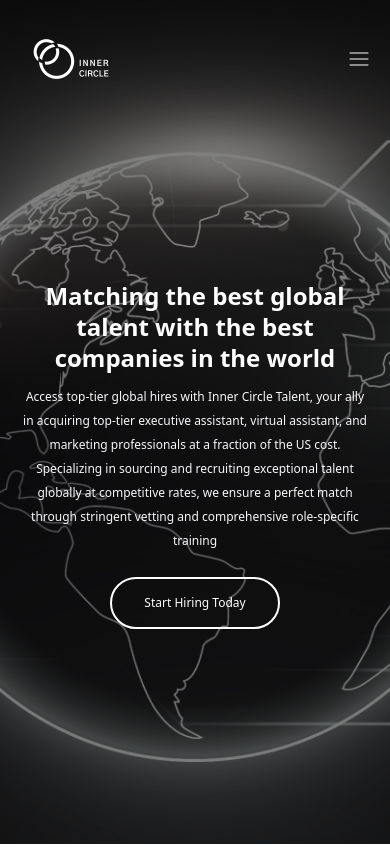
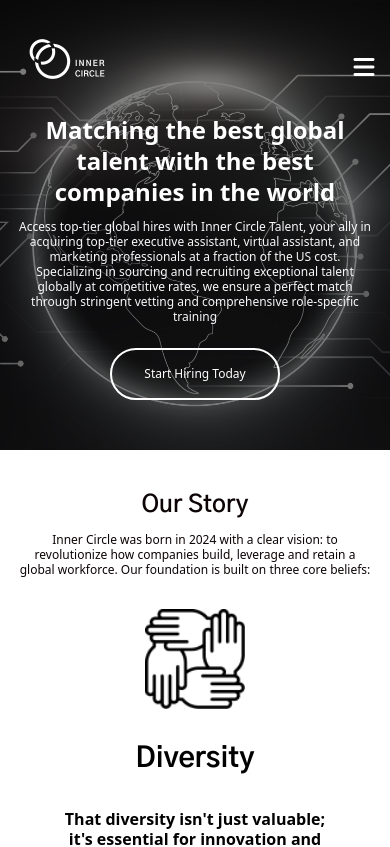
Before and after one commit to Zakaria0107/innerCircle, a React (Create React App) app: page / in a window 390 px wide. Shown: the top 847 px of the page. Built offline with nearby package versions, Linux system fonts and the light colour scheme.

Commit message:
working on responsice

```diff
--- a/public/index.html
+++ b/public/index.html
@@ -2,14 +2,14 @@
 <html lang="en">
   <head>
     <meta charset="utf-8" />
-    <link rel="icon" href="%PUBLIC_URL%/favicon.ico" />
+    <link rel="icon" href="%PUBLIC_URL%/Logo.png" />
     <meta name="viewport" content="width=device-width, initial-scale=1" />
     <meta name="theme-color" content="#000000" />
     <meta
       name="description"
       content="Web site created using create-react-app"
     />
-    <link rel="apple-touch-icon" href="%PUBLIC_URL%/logo192.png" />
+    <link rel="apple-touch-icon" href="%PUBLIC_URL%/Logo.png" />
     <!--
       manifest.json provides metadata used when your web app is installed on a
       user's mobile device or desktop. See https://developers.google.com/web/fundamentals/web-app-manifest/
@@ -28,7 +28,7 @@
     <link rel="preconnect" href="https://fonts.gstatic.com" crossorigin>
     <link href="https://fonts.googleapis.com/css2?family=Gothic+A1:wght@100;200;300;400;500;600;700;800;900&display=swap" rel="stylesheet">
     <link rel="stylesheet" href="https://cdnjs.cloudflare.com/ajax/libs/font-awesome/6.5.1/css/all.min.css" integrity="sha512-DTOQO9RWCH3ppGqcWaEA1BIZOC6xxalwEsw9c2QQeAIftl+Vegovlnee1c9QX4TctnWMn13TZye+giMm8e2LwA==" crossorigin="anonymous" referrerpolicy="no-referrer" />
-    <title>React App</title>
+    <title>Inner Circle</title>
   </head>
   <body>
     <noscript>You need to enable JavaScript to run this app.</noscript>
--- a/src/compenents/Home/Hero.jsx
+++ b/src/compenents/Home/Hero.jsx
@@ -2,11 +2,11 @@ import React from 'react'
 
 const Hero = () => {
   return (
-    <div className='w-screen h-screen xl:min-h-[875px] bg-hero-home bg-center bg-cover bg-no-repeat '>
-        <div className='w-[90%] xl:w-[80%] h-full mx-auto flex justify-center items-center flex-col'>
+    <div className='w-screen  h-[450px] sm:min-h-[600px] xl:min-h-[875px] bg-hero-home bg-center bg-cover bg-no-repeat '>
+        <div className='w-[92%] xl:w-[86%] h-full mx-auto flex justify-center items-center flex-col'>
             <h1 className='mt-16 font-semibold text-2xl sm:text-3xl md:text-5xl xl:text-[64px] leading-[31px] sm:leading-[45px] md:leading-[60px] xl:leading-[80px] text-white text-center'>Matching the best global talent with the best companies in the world</h1>
-            <p className='max-w-[977px] mt-3 xl:mt-[66px] font-normal leading-[24px] text-xs sm:text-sm md:text-base xl:text-lg text-center text-[#F9F7FA]'>Access top-tier global hires with Inner Circle Talent, your ally in acquiring top-tier executive assistant, virtual assistant, and marketing professionals at a fraction of the US cost. Specializing in sourcing and recruiting exceptional talent globally at competitive rates, we ensure a perfect match through stringent vetting and comprehensive role-specific training</p>
-            <button className='mt-6 sm:mt-8 md:mt-10 xl:mt-36 text-xs xl:text-lg leading-[24px] text-white rounded-[60px] py-3 xl:py-[15px] px-8 xl:px-[60px] border-2 border-solid border-white'>Start Hiring Today</button>
+            <p className='max-w-[977px] mt-3 xl:mt-[66px] font-normal leading-[15px] sm:leading-[18px] md:leading-[24px] text-xs sm:text-sm md:text-base xl:text-lg text-center text-[#F9F7FA]'>Access top-tier global hires with Inner Circle Talent, your ally in acquiring top-tier executive assistant, virtual assistant, and marketing professionals at a fraction of the US cost. Specializing in sourcing and recruiting exceptional talent globally at competitive rates, we ensure a perfect match through stringent vetting and comprehensive role-specific training</p>
+            <button className='mt-6 sm:mt-8 md:mt-10 xl:mt-36 text-xs sm:text-sm md:text-base xl:text-lg leading-[24px] text-white rounded-[60px] py-3 xl:py-[15px] px-8 xl:px-[60px] border-2 border-solid border-white'>Start Hiring Today</button>
         </div>
     </div>
   )
--- a/src/compenents/Home/Story.jsx
+++ b/src/compenents/Home/Story.jsx
@@ -6,9 +6,9 @@ import Delegation from '../../images/Delegation.png'
 const Story = () => {
   return (
     <div className=''>
-        <div className='w-[90%] xl:w-[80%] mx-auto py-[98px]'>
-            <h1 className='font-gothic-a1 font-semibold text-2xl sm:text-3xl md:text-5xl xl:text-[52px] text-[#0C0405] leading-[65px] text-center'>Our Story</h1>
-            <p className='mt-9 max-w-[820px] m-auto font-normal text-xs sm:text-sm md:text-base xl:text-lg leading-[24px] text-center text-[#0C0405]'>Inner Circle was born in 2024 with a clear vision: to revolutionize how companies build, leverage and retain a global workforce. Our foundation is built on three core beliefs:</p>
+        <div className='w-[90%] xl:w-[80%] mx-auto py-[40px] md:py-[50px] lg:py-[70px] xl:py-[98px]'>
+            <h1 className='font-gothic-a1 font-semibold text-2xl sm:text-3xl md:text-5xl xl:text-[52px] text-[#0C0405] leading-[30px] sm:leading-[40px] md:leading-[50px] xl:leading-[65px] text-center'>Our Story</h1>
+            <p className='mt-3 sm:mt-6 md:mt-9 xl:mt-[66px] max-w-[820px] m-auto font-normal leading-[15px] sm:leading-[18px] md:leading-[24px] text-xs sm:text-sm md:text-base xl:text-lg text-center text-[#0C0405]'>Inner Circle was born in 2024 with a clear vision: to revolutionize how companies build, leverage and retain a global workforce. Our foundation is built on three core beliefs:</p>
             <div className='mt-8 flex justify-center items-center w-full gap-20 flex-wrap'>
                 <div className='max-w-[280px] flex justify-center items-center flex-col'>
                     <img src={Diversity} alt="Diversity" width="100" height="100" />
--- a/src/compenents/Navbar.jsx
+++ b/src/compenents/Navbar.jsx
@@ -6,11 +6,11 @@ import {motion} from 'framer-motion'
 const Navbar = () => {
   const [isOpen , setIsOpen] = useState(false)
   return (
-    <nav className=' w-sceen absolute top-5 sm:top-0 left-0 right-0'>
-        <div className='w-[90%] xl:w-[80%] mx-auto flex justify-between items-center'>
-            <a href="/"><img src={Logo} alt="" className='w-[89px] md:w-[125px] lg:w-[176px]' /></a>
-            <button type='button' className='block lg:hidden' onClick={() => setIsOpen(!isOpen)}><img src={MenuImg} alt="MenuImg" className='w-6 h-6 sm:w-9 sm:h-9' /></button>
-            <ul className='text-white hidden lg:flex justify-between items-center gap-16 xl:gap-32'>
+    <nav className=' w-sceen absolute top-5 lg:top-0 left-0 right-0'>
+        <div className='w-[92%] xl:w-[86%] mx-auto flex justify-between items-center'>
+            <a href="/"><img src={Logo} alt="" className='w-[89px] md:w-[125px] lg:w-[173px]' /></a>
+            <button type='button' className='block lg:hidden' onClick={() => setIsOpen(!isOpen)}>{!isOpen ? <i class="fa-solid fa-bars mt-4 md:mt-0 text-2xl md:text-4xl text-white"></i> : <i class="fa-solid fa-xmark mt-4 md:mt-0 text-2xl md:text-4xl text-white"></i>}</button>
+            <ul className='text-white hidden lg:flex justify-between items-end gap-16 xl:gap-32'>
                 <li className='uppercase font-gothic-a1 text-base '><a href="">About <i class="fa-solid fa-chevron-down ml-2"></i></a></li>
                 <li className='uppercase font-gothic-a1 '><a href="">FOR CANDIDATES</a></li>
                 <li className='uppercase font-gothic-a1 '><a href="">FOR COMPANIES</a></li>
```
Also changed, not shown: public/Logo.png (added).
